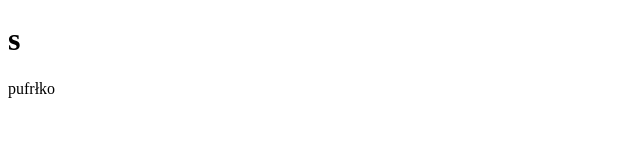
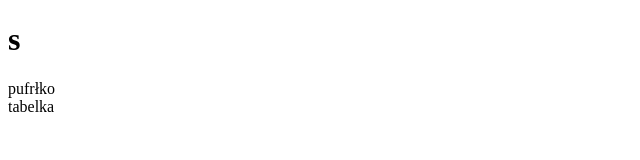
Before and after one commit to Anveth/naszerepo, a plain HTML site: page index.html in a window 1280 px wide. Shown: the full height of the page, 0-640 px from the left. Drawn offline with Linux system fonts and the light colour scheme.

Commit message:
dodanie tabelki

```diff
--- a/index.html
+++ b/index.html
@@ -11,5 +11,6 @@
 </head>
 <body>
     <div clas="box">pufrłko</div>
+    <table>tabelka</table>
 </body>
 </html>
```
